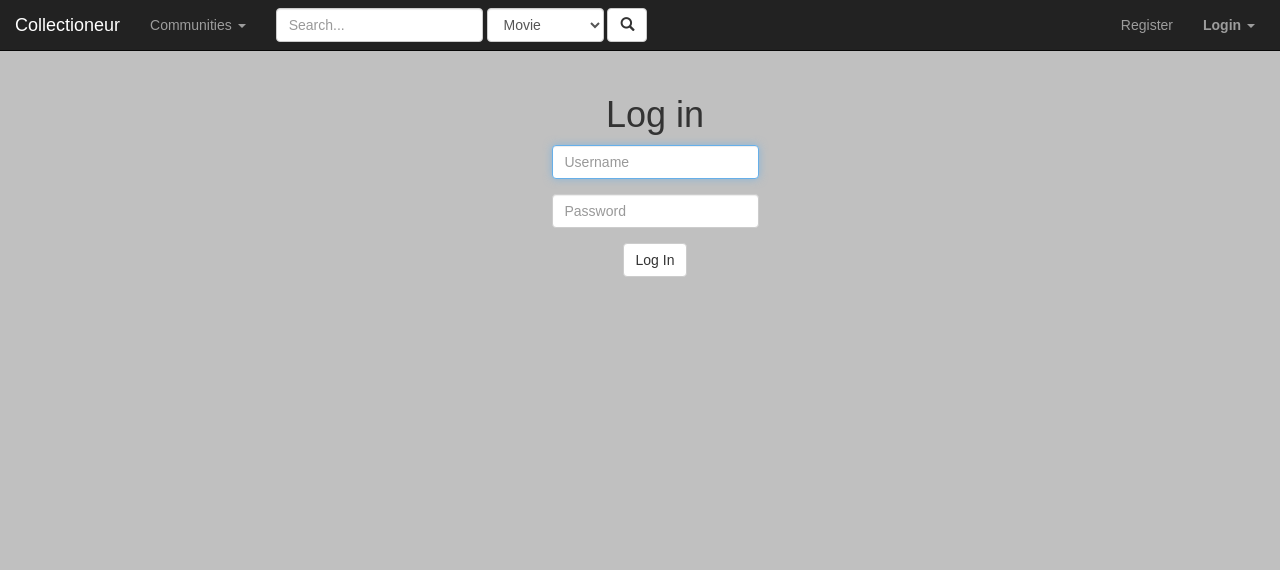
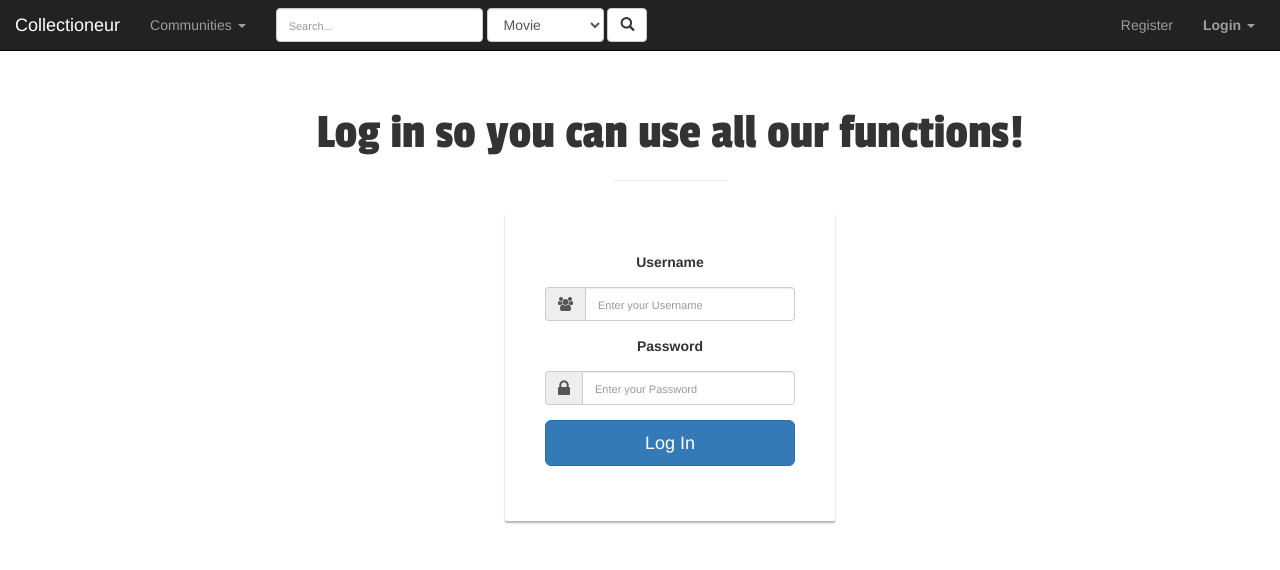
Before and after one commit to Deniz11/WebIK24, a Flask app: page /login in a window 1280 px wide. Shown: the top 570 px of the page. Run offline with Flask 2, Linux system fonts and the light colour scheme; some libraries are stand-ins or nearby versions.

Commit message:
login scherm mooi gemaakt en communityoverviewtabel bijgewerkt

```diff
--- a/Collectionneur/templates/login.html
+++ b/Collectionneur/templates/login.html
@@ -5,19 +5,103 @@
 {% endblock %}
 
 {% block main %}
-    <h1>Log in</h1>
+<head>
+		<meta name="viewport" content="width=device-width, initial-scale=1">
+		<link rel="stylesheet" type="text/css" href="assets/css/bootstrap.css">
+
+		<!-- Website CSS style -->
+		<link rel="stylesheet" type="text/css" href="assets/css/main.css">
+
+		<!-- Website Font style -->
+	    <link rel="stylesheet" href="https://maxcdn.bootstrapcdn.com/font-awesome/4.6.1/css/font-awesome.min.css">
+
+		<!-- Google Fonts -->
+		<link href='https://fonts.googleapis.com/css?family=Passion+One' rel='stylesheet' type='text/css'>
+		<link href='https://fonts.googleapis.com/css?family=Oxygen' rel='stylesheet' type='text/css'>
+
+		<title>Admin</title>
+	</head>
+	<style>
+h1.title {
+	font-size: 50px;
+	font-family: 'Passion One', cursive;
+	font-weight: 400;
+}
+
+hr{
+	width: 10%;
+	color: #fff;
+}
+
+.form-group{
+	margin-bottom: 15px;
+}
+
+label{
+	margin-bottom: 15px;
+}
+
+input,
+input::-webkit-input-placeholder {
+    font-size: 11px;
+    padding-top: 3px;
+}
+
+.main-login{
+ 	background-color: #fff;
+    /* shadows and rounded borders */
+    -moz-border-radius: 2px;
+    -webkit-border-radius: 2px;
+    border-radius: 2px;
+    -moz-box-shadow: 0px 2px 2px rgba(0, 0, 0, 0.3);
+    -webkit-box-shadow: 0px 2px 2px rgba(0, 0, 0, 0.3);
+    box-shadow: 0px 2px 2px rgba(0, 0, 0, 0.3);
+
+}
+
+.main-center{
+ 	margin-top: 30px;
+ 	margin: 0 auto;
+ 	max-width: 330px;
+    padding: 40px 40px;
+
+}
+	</style>
+	<body>
+    <div class="container">
+			<div class="row main">
+				<div class="panel-heading">
+	               <div class="panel-title text-center">
+	               		<h1 class="title">Log in so you can use all our functions!</h1>
+	               		<hr />
+	               	</div>
+	            </div>
+				<div class="main-login main-center">
     {% if InvalidUserMatch %} <div><font color="red">Invalid username and/or password.</font></div> {% endif %}
     <form action="{{ url_for('login') }}" method="post">
         <fieldset>
             <div class="form-group">
-                <input autocomplete="off" autofocus class="form-control" name="username" placeholder="Username" type="text"/>
-            </div>
+				<label for="username" class="cols-sm-2 control-label">Username</label>
+					<div class="cols-sm-10">
+						<div class="input-group">
+							<span class="input-group-addon"><i class="fa fa-users fa" aria-hidden="true"></i></span>
+							<input type="text" required class="form-control" name="username" id="username"  placeholder="Enter your Username"/>
+						</div>
+					</div>
+			    </div>
             <div class="form-group">
-                <input class="form-control" name="password" placeholder="Password" type="password"/>
-            </div>
-            <div class="form-group">
-                <button class="btn btn-default" type="submit">Log In</button>
+							<label for="password" class="cols-sm-2 control-label">Password</label>
+							<div class="cols-sm-10">
+								<div class="input-group">
+									<span class="input-group-addon"><i class="fa fa-lock fa-lg" aria-hidden="true"></i></span>
+									<input type="password" required class="form-control" name="password" placeholder="Enter your Password"/>
+								</div>
+							</div>
+						</div>
+					<div class="form-group">
+                <button class="btn btn-primary btn-lg btn-block login-button" type="submit">Log In</button>
             </div>
         </fieldset>
     </form>
+    </body>
 {% endblock %}
```
Also changed, not shown: Collectionneur/templates/communityoverview.html (+8 -0 lines).
